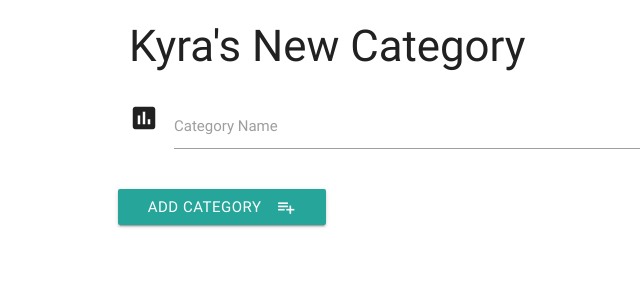
After one commit to StuartCox3107/kyratodo, a Flask app: page /add_category in a window 1280 px wide. The commit adds this page. Shown: the top 300 px of the page, without its empty margins (63-703 px from the left). Run offline with Flask 2, Linux system fonts and the light colour scheme; some libraries are stand-ins or nearby versions.

Commit message:
manage categories - add category completed

```diff
--- a/app.py
+++ b/app.py
@@ -75,6 +75,17 @@ def delete_category(category_id):
     mongo.db.categories.remove({'_id': ObjectId(category_id)})
     return redirect(url_for('get_categories'))
 
+@app.route('/insert_category', methods=['POST'])
+def insert_category():
+    categories = mongo.db.categories
+    category_doc = {'category_name': request.form.get('category_name')}
+    categories.insert_one(category_doc)
+    return redirect(url_for('get_categories'))
+
+@app.route('/add_category')
+def add_category():
+    return render_template('addcategory.html')
+
 if __name__ == '__main__':
     app.run(host=os.environ.get('IP'),
             port=int(os.environ.get('PORT')),
--- /dev/null
+++ b/templates/addcategory.html
@@ -0,0 +1,19 @@
+{% extends 'base.html'%}
+
+{% block content %}
+<h3>Kyra's New Category</h3>
+<form action="{{ url_for('insert_category') }}" method="POST" class="col s12">
+    <div class="row">
+        <div class="input-field col s12">
+            <i class="material-icons prefix">poll</i>
+            <input id="category_name" name="category_name" type="text" class="validate">
+            <label for="category_name">Category Name</label>
+        </div>
+    </div>
+    <div class="row">
+        <button class="btn waves-effect waves-light" type="submit" name="action">Add Category
+            <i class="material-icons right">playlist_add</i>
+        </button>
+    </div>
+</form>
+{% endblock %}
--- a/templates/categories.html
+++ b/templates/categories.html
@@ -20,4 +20,9 @@
 
     </ul>
 </div>
+<div class="row">
+    <a href="{{url_for('add_category')}}" class="waves-effect waves-light btn">
+        <i class="material-icons right">playlist_add</i>Add Category
+    </a>
+</div>
 {% endblock %}
```
